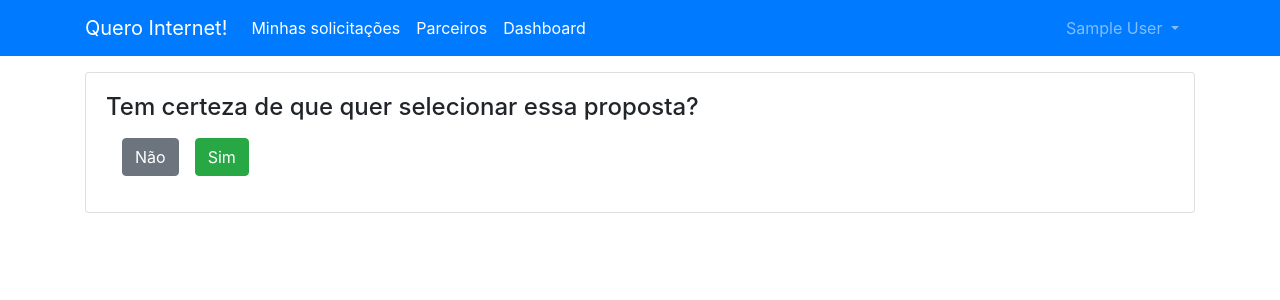
After one commit to quero-internet/quero-internet-web, a Django app: page /solicitacao/1/selecionar-parceiro/1 in a window 1280 px wide. The commit adds this page. Shown: the top 300 px of the page. Run offline with Django 3.2, Linux system fonts and the light colour scheme; a user stored in the database is signed in; tables that the repository leaves empty hold one stand-in row (values such as "Sample post"); some libraries are stand-ins or nearby versions.

Commit message:
Seleção de proposta implementada

```diff
--- a/QueroInternetWeb/dashboard/templates/dashboard/dashboard.html
+++ b/QueroInternetWeb/dashboard/templates/dashboard/dashboard.html
@@ -6,19 +6,19 @@
             <div class="card">
                 <div class="card-body">
                     <h5>Solicitações no mês</h5>
-                    {{solicitacoesMes}}
+                    <h1>{{solicitacoesMes}}</h1>
                 </div>
             </div>
             <div class="card">
                 <div class="card-body">
                     <h5>Solicitações no dia</h5>
-                    {{solicitacoesHoje}}
+                    <h1>{{solicitacoesHoje}}</h1>
                 </div>
             </div>
             <div class="card">
                 <div class="card-body">
                     <h5>Solicitações no ano</h5>
-                    {{solicitacoesAno}}
+                    <h1>{{solicitacoesAno}}</h1>
                 </div>
             </div>
         </div>
--- a/QueroInternetWeb/main/models.py
+++ b/QueroInternetWeb/main/models.py
@@ -15,6 +15,7 @@ class Parceiro(models.Model):
     inscricao_estadual = models.CharField(max_length=14, verbose_name="Inscrição estadual")
     contato = models.CharField(max_length=60)
     usuario = models.OneToOneField(User, on_delete=models.PROTECT)
+    inativo = models.BooleanField(verbose_name="Inativo", default=False)
 
     def __str__(self):
         return self.razao_social
@@ -68,6 +69,7 @@ class Solicitacao(models.Model):
     usuario = models.ForeignKey(User, on_delete=models.PROTECT)
     data_e_hora = models.DateTimeField(auto_now_add=True)
     observacoes = models.CharField(verbose_name="Observações",max_length=300, blank=True, null=True)
+    parceiro_escolhido = models.ForeignKey(Parceiro, on_delete=models.PROTECT, null=True)
 
     def __str__(self):
         return "Solicitação "+ str(self.pk)
--- a/QueroInternetWeb/main/templates/main/index.html
+++ b/QueroInternetWeb/main/templates/main/index.html
@@ -22,7 +22,7 @@
                 </thead>
                 <tbody>
                     {% for solicitacao in solicitacoes %}
-                    <tr onclick="redirecionarParaDetalhes({{solicitacao.pk}})">
+                    <tr style="cursor:pointer;" onclick="redirecionarParaDetalhes({{solicitacao.pk}})">
                         <td>{{solicitacao.pk}}</td>
                         <td>{{solicitacao.tipo_acesso}}</td>
                         <td>{{solicitacao.data_e_hora | date:"d/m/Y H:i"}}</td>
--- /dev/null
+++ b/QueroInternetWeb/main/templates/main/solicitacao-selecionar-parceiro.html
@@ -0,0 +1,32 @@
+{% extends "main/base.html" %}
+
+{% load staticfiles %}
+{% load bootstrap4 %}
+
+{# Load CSS and JavaScript #}
+{% bootstrap_css %}
+{% bootstrap_javascript jquery='full' %}
+
+{% block content %}
+<div class="">
+    <form method="post">
+        <div class="container">
+            <div class="row">
+                <div class="col">
+                    <div class="card my-3">
+                        <div class="card-body">
+                            {% csrf_token %}
+                            <h4>Tem certeza de que quer selecionar essa proposta?</h4>
+                            <div class="d-flex justify-content-start my-3">
+                                <a class="btn btn-secondary ml-3"
+                                    href="{% url 'main:solicitacao-detalhes' object.pk %}">Não</a>
+                                <button class="btn btn-success align-center ml-3" type="submit">Sim</button>
+                            </div>
+                        </div>
+                    </div>
+                </div>
+            </div>
+        </div>
+    </form>
+</div>
+{% endblock %}
--- a/QueroInternetWeb/main/urls.py
+++ b/QueroInternetWeb/main/urls.py
@@ -8,6 +8,7 @@ urlpatterns = [
     path('solicitacao/<int:pk>/criar-resposta', views.SolicitacaoCriarResposta.as_view(), name='solicitacao-criar-resposta'),
     path('solicitacao/editar-resposta/<int:pk>', views.SolicitacaoEditarResposta.as_view(), name='solicitacao-editar-resposta'),
     path('solicitacao/excluir-resposta/<int:pk>', views.SolicitacaoDeletarResposta.as_view(), name='solicitacao-excluir-resposta'),
+    path('solicitacao/<int:pk>/selecionar-parceiro/<int:parceiroId>', views.SolicitacaoSelecionarParceiro.as_view(), name='solicitacao-selecionar-parceiro'),
     path('parceiros/', views.Parceiros.as_view(), name='parceiros'),
     path('solicitacao/novo/', views.SolicitacaoForm.as_view(), name='solicitacao-novo')
 ]
--- a/QueroInternetWeb/main/views.py
+++ b/QueroInternetWeb/main/views.py
@@ -49,7 +49,7 @@ class Parceiros(TemplateView):
 
     def get_context_data(self, *args, **kwargs):
         context = super(Parceiros, self).get_context_data(*args, **kwargs)
-        paginator = Paginator(Parceiro.objects.filter(usuario__pk = self.request.user.pk), 10)
+        paginator = Paginator(Parceiro.objects.all(), 10)
         page = self.request.GET.get('page')
         parceiros = paginator.get_page(page)
 
@@ -131,6 +131,28 @@ class SolicitacaoEditarResposta(UpdateView):
         self.object.save()
         return redirect('main:solicitacao-detalhes', pk=self.object.solicitacao.pk)
 
+@method_decorator(login_required, name='dispatch')
+class SolicitacaoSelecionarParceiro(UpdateView):
+    template_name = 'main/solicitacao-selecionar-parceiro.html'
+    model = Solicitacao
+    fields = []
+
+    def get_context_data(self, **kwargs):
+        ctx = super().get_context_data(**kwargs)
+
+        if(self.object.usuario.pk != self.request.user.pk):
+            raise PermissionDenied("Você não tem permissão para editar esse registro!")
+
+        return ctx
+
+    def form_valid(self, form):
+        self.object = form.save(commit=False)
+        parceiro_id = self.kwargs['parceiroId']
+        self.object.parceiro_escolhido = get_object_or_404(Parceiro,pk=parceiro_id)
+
+        self.object.save()
+        return redirect('main:solicitacao-detalhes', pk=self.object.pk)
+
 @method_decorator(staff_member_required, name='dispatch')
 @method_decorator(login_required, name='dispatch')
 class SolicitacaoDeletarResposta(DeleteView):
```
Also changed, not shown: QueroInternetWeb/main/templates/main/solicitacao-detalhe.html (+12 -3 lines), QueroInternetWeb/main/migrations/0009_auto_20190509_2014.py (added).
